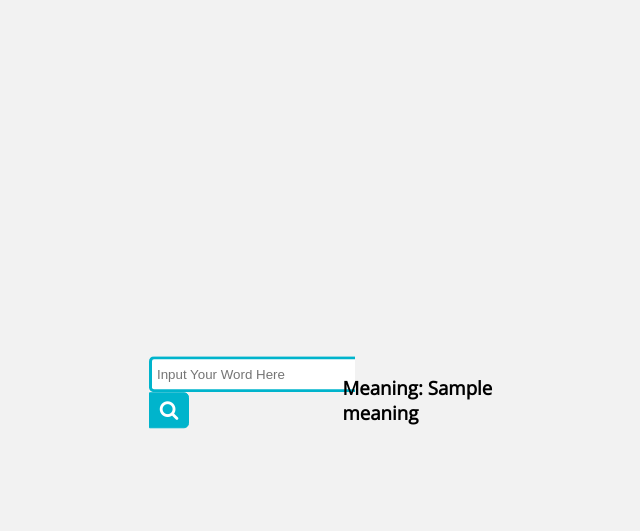
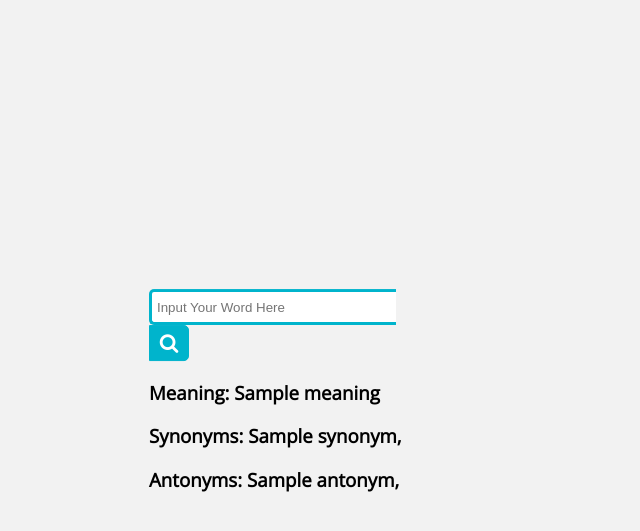
Before and after one commit to tenthin/engdictionary, a Django app: template templates/word.html in a window 1280 px wide. Shown: the top 531 px of the page, without its empty margins (299-939 px from the left). Run offline with Django 4.2, Linux system fonts and the light colour scheme; the template is opened without the code that fills it: most values are stand-ins (such as "Sample title", 1, 10 or a date in 2020).

Commit message:
checking for antonymns and synonyms

```diff
--- a/dictionary/views.py
+++ b/dictionary/views.py
@@ -1,6 +1,5 @@
 from django.shortcuts import render
 from PyDictionary import PyDictionary
-
 
 # Create your views here.
 def index(request):
@@ -13,8 +12,8 @@ def word(request):
     synonyms = dictionary.synonym(search)
     antonyms = dictionary.antonym(search)
     context = {
-        'meaning': meaning,
+        'meaning': meaning['Noun'][0],
         'synonyms': synonyms,
         'antonyms': antonyms
     }
-    return render (request, 'word.html',context)
+    return render(request, 'word.html', context)
--- a/templates/word.html
+++ b/templates/word.html
@@ -62,8 +62,19 @@ body{
         <i class="fa fa-search"></i>
      </button>
     </form>
-    <h3>Meaning: {{meaning}}</h3>
    </div>
+
+   <h3>Meaning: {{meaning}}</h3>
+
+   <h3>Synonyms: {% for synonym in synonyms %}
+       {{synonym}},
+       {% endfor %}</h3>
+
+
+   <h3>Antonyms: {% for antonym in antonyms %}
+       {{antonym}},
+       {% endfor %}</h3>
+
 </div>
 </body>
 </html>
```
